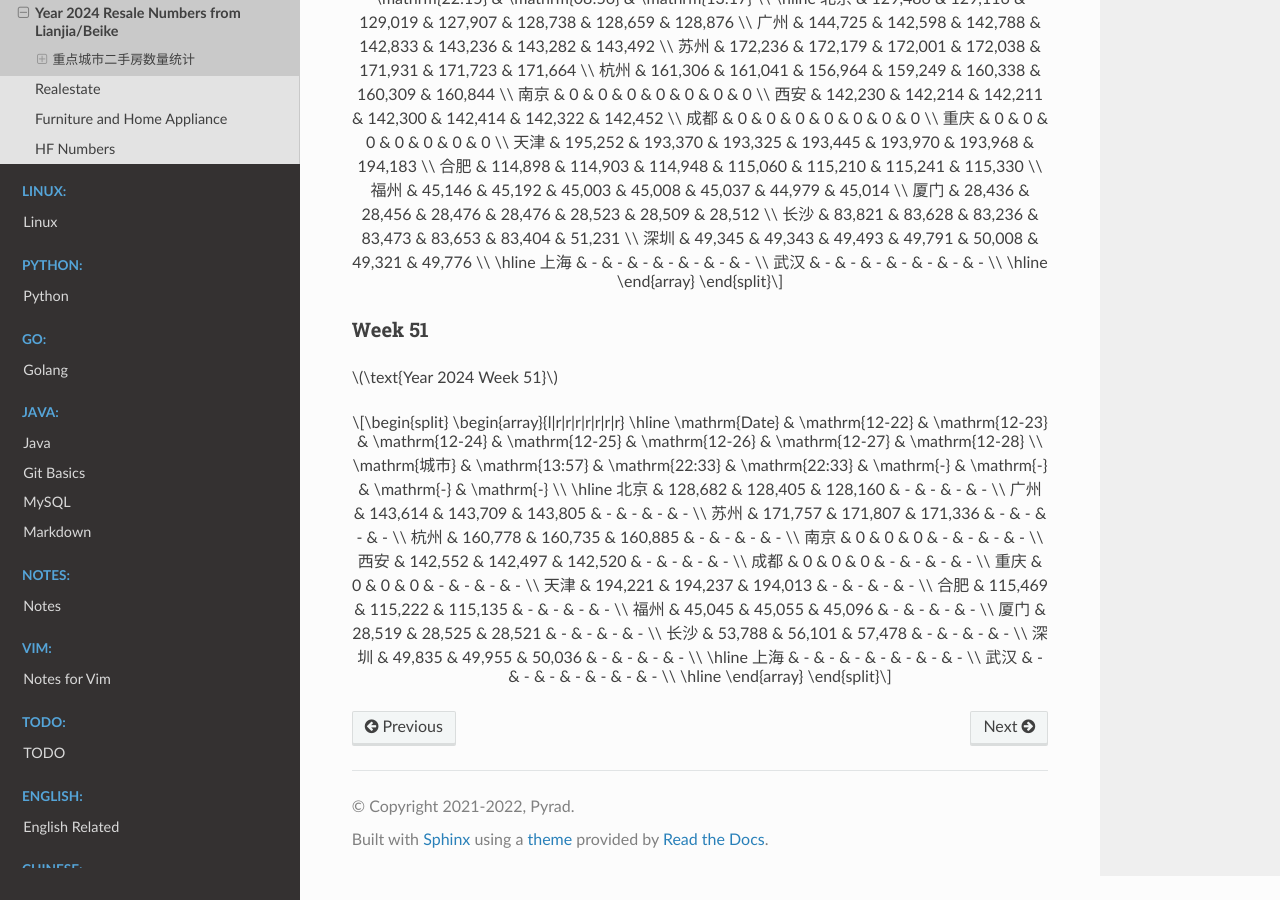
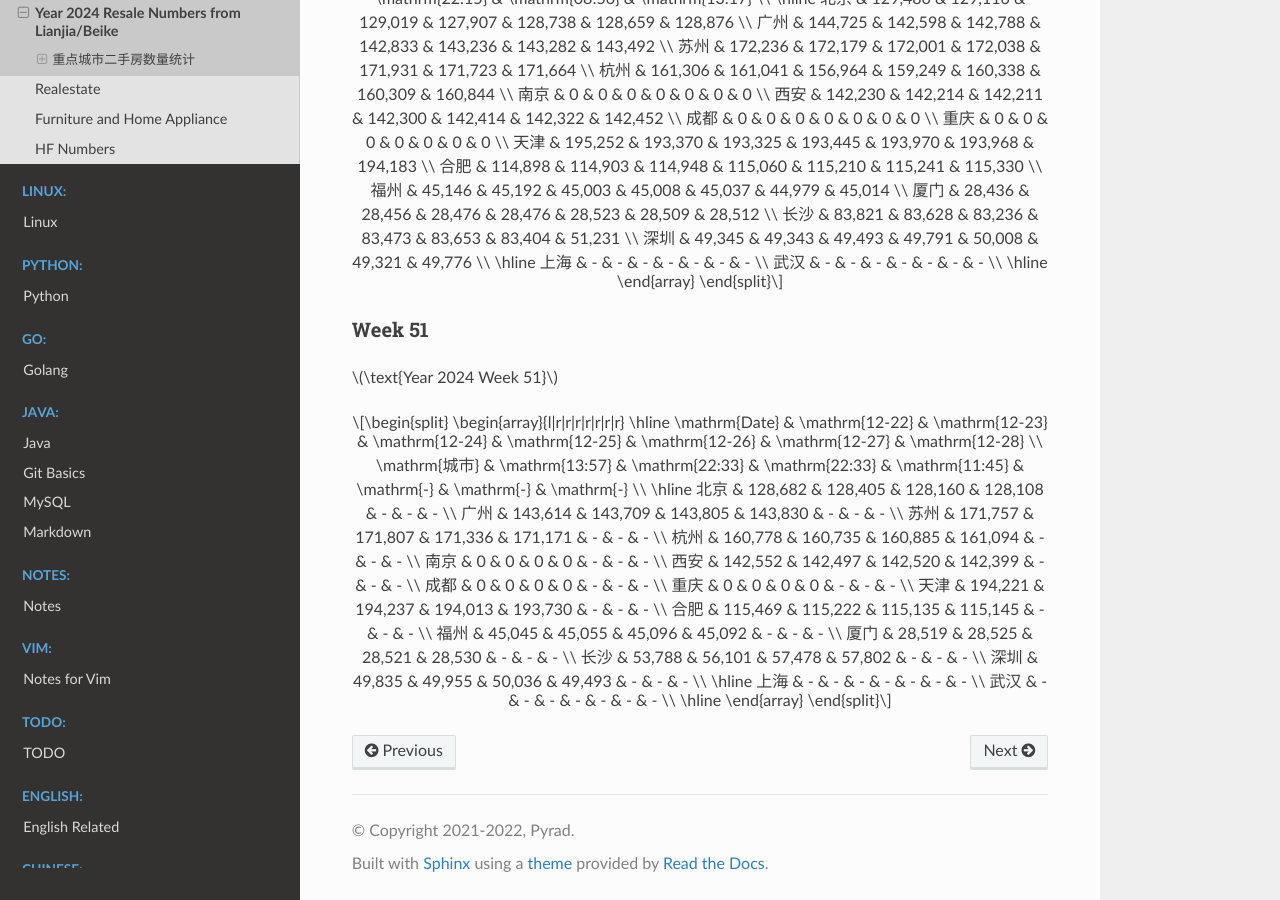
Before and after one commit to Pyrad/pyradnotes, a Sphinx documentation site: the page built from source/RealEstate/resalenumbers2024.md, in a window 1280 px wide and 900 px high, scrolled down 24617 px. Built offline with Sphinx 7.4.7 and the Read the Docs theme 3.1.0, drawn with Linux system fonts in a browser that asks for light colours; pages that are not in the unit, such as notebooks, are missing from menus; a script that is not in the unit is left out.

Commit message:
Realestate Update resale numbers 2024-12-25 11:45

```diff
--- a/source/RealEstate/resalenumbers2024.md
+++ b/source/RealEstate/resalenumbers2024.md
@@ -1643,25 +1643,25 @@
 \begin{array}{l|r|r|r|r|r|r|r}
 \hline
 \mathrm{Date} & \mathrm{12-22} & \mathrm{12-23} & \mathrm{12-24} & \mathrm{12-25} & \mathrm{12-26} & \mathrm{12-27} & \mathrm{12-28} \\
-\mathrm{城市} & \mathrm{13:57} & \mathrm{22:33} & \mathrm{22:33} & \mathrm{-} & \mathrm{-} & \mathrm{-} & \mathrm{-} \\
-\hline
-北京 & 128,682 & 128,405 & 128,160 & - & - & - & - \\
-广州 & 143,614 & 143,709 & 143,805 & - & - & - & - \\
-苏州 & 171,757 & 171,807 & 171,336 & - & - & - & - \\
-杭州 & 160,778 & 160,735 & 160,885 & - & - & - & - \\
-南京 & 0 & 0 & 0 & - & - & - & - \\
-西安 & 142,552 & 142,497 & 142,520 & - & - & - & - \\
-成都 & 0 & 0 & 0 & - & - & - & - \\
-重庆 & 0 & 0 & 0 & - & - & - & - \\
-天津 & 194,221 & 194,237 & 194,013 & - & - & - & - \\
-合肥 & 115,469 & 115,222 & 115,135 & - & - & - & - \\
-福州 & 45,045 & 45,055 & 45,096 & - & - & - & - \\
-厦门 & 28,519 & 28,525 & 28,521 & - & - & - & - \\
-长沙 & 53,788 & 56,101 & 57,478 & - & - & - & - \\
-深圳 & 49,835 & 49,955 & 50,036 & - & - & - & - \\
-\hline
-上海 & - & - & - & - & - & - & - \\
-武汉 & - & - & - & - & - & - & - \\
-\hline
-\end{array}
-$$
+\mathrm{城市} & \mathrm{13:57} & \mathrm{22:33} & \mathrm{22:33} & \mathrm{11:45} & \mathrm{-} & \mathrm{-} & \mathrm{-} \\
+\hline
+北京 & 128,682 & 128,405 & 128,160 & 128,108 & - & - & - \\
+广州 & 143,614 & 143,709 & 143,805 & 143,830 & - & - & - \\
+苏州 & 171,757 & 171,807 & 171,336 & 171,171 & - & - & - \\
+杭州 & 160,778 & 160,735 & 160,885 & 161,094 & - & - & - \\
+南京 & 0 & 0 & 0 & 0 & - & - & - \\
+西安 & 142,552 & 142,497 & 142,520 & 142,399 & - & - & - \\
+成都 & 0 & 0 & 0 & 0 & - & - & - \\
+重庆 & 0 & 0 & 0 & 0 & - & - & - \\
+天津 & 194,221 & 194,237 & 194,013 & 193,730 & - & - & - \\
+合肥 & 115,469 & 115,222 & 115,135 & 115,145 & - & - & - \\
+福州 & 45,045 & 45,055 & 45,096 & 45,092 & - & - & - \\
+厦门 & 28,519 & 28,525 & 28,521 & 28,530 & - & - & - \\
+长沙 & 53,788 & 56,101 & 57,478 & 57,802 & - & - & - \\
+深圳 & 49,835 & 49,955 & 50,036 & 49,493 & - & - & - \\
+\hline
+上海 & - & - & - & - & - & - & - \\
+武汉 & - & - & - & - & - & - & - \\
+\hline
+\end{array}
+$$
```
Also changed, not shown: 1 other file.
